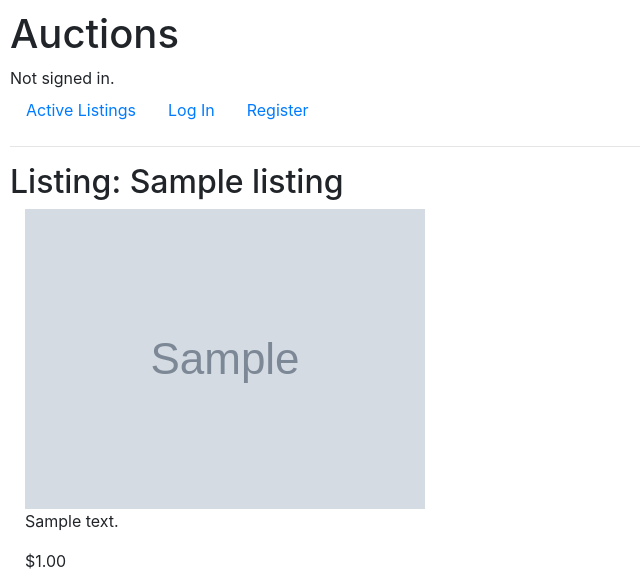
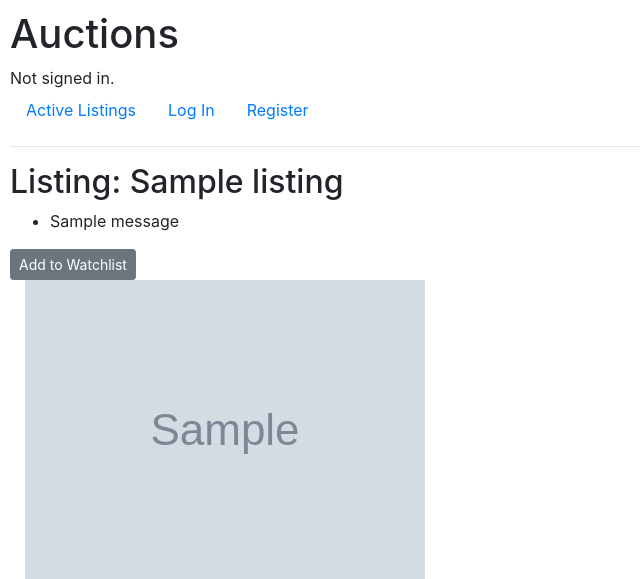
Before and after one commit to anlifi/django-commerce, a Django app: page /listings/1 in a window 1280 px wide. Shown: the top 579 px of the page, without its empty margins (0-640 px from the left). Run offline with Django 3.2, Linux system fonts and the light colour scheme; tables that the repository leaves empty hold one stand-in row (values such as "Sample post"); grey boxes marked "Sample" are stand-in pictures; one stand-in notice (Sample message) is shown; parts of the project's set-up code (start-up, migrations or seed data) failed here and were passed over; some libraries are stand-ins or nearby versions.

Commit message:
Add addWatchlist and removeWatchlist functionality

```diff
--- a/auctions/templates/auctions/listing.html
+++ b/auctions/templates/auctions/listing.html
@@ -3,6 +3,26 @@
 {% block body %}
 
     <h2>Listing: {{ listing.title }}</h2>
+
+    {% if messages %}
+        <ul class="messages">
+            {% for message in messages %}
+                <li {% if message.tags %} class="{{ message.tags }}"{% endif %}>{{ message }}</li>
+            {% endfor %}
+        </ul>
+    {% endif %}
+
+    {% if watching %}
+        <form action="{% url 'remove' id=listing.pk %}" method="post">
+            {% csrf_token %}
+            <button class="btn btn-secondary btn-sm" type="submit" name="remove">Remove from Watchlist</button>
+        </form>
+    {% else %}
+        <form action="{% url 'add' id=listing.pk %}" method="post">
+            {% csrf_token %}
+            <button class="btn btn-secondary btn-sm" type="submit" name="add">Add to Watchlist</button>
+        </form>
+    {% endif %}
 
     <div class="container-fluid">
         {% if listing.image_url %}
--- a/auctions/urls.py
+++ b/auctions/urls.py
@@ -6,6 +6,8 @@ urlpatterns = [
     path("", views.index, name="index"),
     path("create", views.create, name="create"),
     path("listings/<str:id>", views.listing, name="listing"),
+    path("listings/<str:id>/add", views.addWatchlist, name="add"),
+    path("listings/<str:id>/remove", views.removeWatchlist, name="remove"),
     path("login", views.login_view, name="login"),
     path("logout", views.logout_view, name="logout"),
     path("register", views.register, name="register"),
--- a/auctions/views.py
+++ b/auctions/views.py
@@ -1,5 +1,6 @@
 from django.contrib import messages
 from django.contrib.auth import authenticate, login, logout
+from django.contrib.auth.decorators import login_required
 from django.db import IntegrityError
 from django.http import HttpResponse, HttpResponseRedirect
 from django.shortcuts import render
@@ -7,6 +8,47 @@ from django.urls import reverse
 
 from .forms import NewListingForm
 from .models import User, Category, Listing, Bid, Comment, Watchlist
+
+
+@login_required(login_url="login")
+def addWatchlist(request, id):
+    # Only POST method allowed
+    if request.method == "POST":
+        # Check if listing exists
+        try:
+            listing = Listing.objects.get(pk=id)
+
+        except Listing.DoesNotExist:
+            return render(request, "auctions/error.html", {
+                "code": 404,
+                "message": "The listing does not exist."
+            })
+
+        # Check if user's watchlist exists else create new one
+        try:
+            watchlist = Watchlist.objects.get(user=request.user)
+
+        except Watchlist.DoesNotExist:
+            watchlist = Watchlist.objects.create(user=request.user)
+
+        # Check if listing already in watchlist
+        if Watchlist.objects.filter(user=request.user, listings=listing):
+            # Show error message and return to listing page
+            messages.error(request, "This listing is already in your watchlist.")
+            return HttpResponseRedirect(reverse("listing", kwargs={"id": id}))
+
+        # Add listing to watchlist
+        watchlist.listings.add(listing)
+
+        # Show success message and return listing page
+        messages.success(request, "Listing added to your watchlist.")
+        return HttpResponseRedirect(reverse("listing", kwargs={"id": id}))
+
+    # GET method not allowed
+    return render(request, "auctions/error.html", {
+        "code": 405,
+        "message": "GET method not allowed."
+    })
 
 
 def create(request):
@@ -50,10 +92,28 @@ def index(request):
 
 
 def listing(request, id):
-    # Get listing by id and show listing page
-    listing = Listing.objects.get(pk=id)
+    # Check if listing exists
+    try:
+        listing = Listing.objects.get(pk=id)
+
+    except Listing.DoesNotExist:
+        return render(request, "auctions/error.html", {
+            "code": 404,
+            "message": "The listing does not exist."
+        })
+
+    # Set user and defaults for watchlist
+    user = request.user
+    watching = False
+
+    # Check if listing in watchlist
+    if user.is_authenticated and Watchlist.objects.filter(user=user, listings=listing):
+        watching = True
+
+    # Return listing page
     return render(request, "auctions/listing.html", {
-        "listing": listing
+        "listing": listing,
+        "watching": watching
     })
 
 
@@ -107,3 +167,41 @@ def register(request):
         return HttpResponseRedirect(reverse("index"))
     else:
         return render(request, "auctions/register.html")
+
+
+@login_required(login_url="login")
+def removeWatchlist(request, id):
+    # Only POST method allowed
+    if request.method == "POST":
+        # Check if listing exists
+        try:
+            listing = Listing.objects.get(pk=id)
+
+        except Listing.DoesNotExist:
+            return render(request, "auctions/error.html", {
+                "code": 404,
+                "message": "The listing does not exist."
+            })
+
+        # Check if listing in watchlist
+        if Watchlist.objects.filter(user=request.user, listings=listing):
+            # Get user's watchlist
+            watchlist = Watchlist.objects.get(user=request.user)
+
+            # Remove listing from watchlist
+            watchlist.listings.remove(listing)
+
+            # Show success message an return listing page
+            messages.success(request, "Listing removed your watchlist.")
+            return HttpResponseRedirect(reverse("listing", kwargs={"id": id}))
+
+        else:
+            # Show error message and return listing page
+            messages.error(request, "Cannot remove listing not in your watchlist.")
+            return HttpResponseRedirect(reverse("listing", kwargs={"id": id}))
+
+    # GET method not allowed
+    return render(request, "auctions/error.html", {
+        "code": 405,
+        "message": "GET method not allowed."
+    })
```
Also changed, not shown: auctions/templates/auctions/error.html (added, +11 -0 lines).
